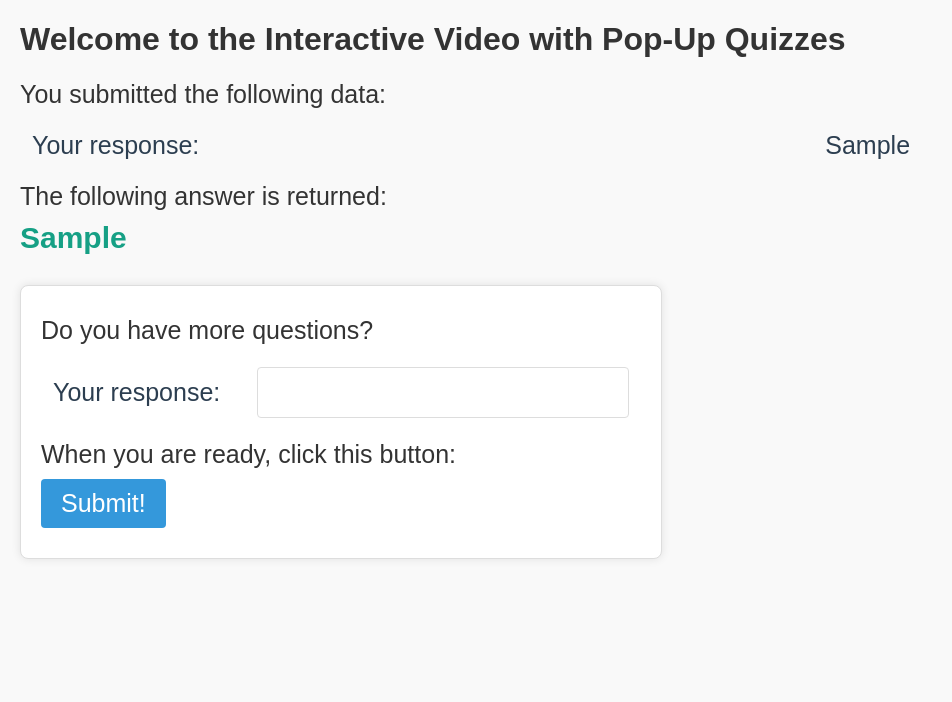
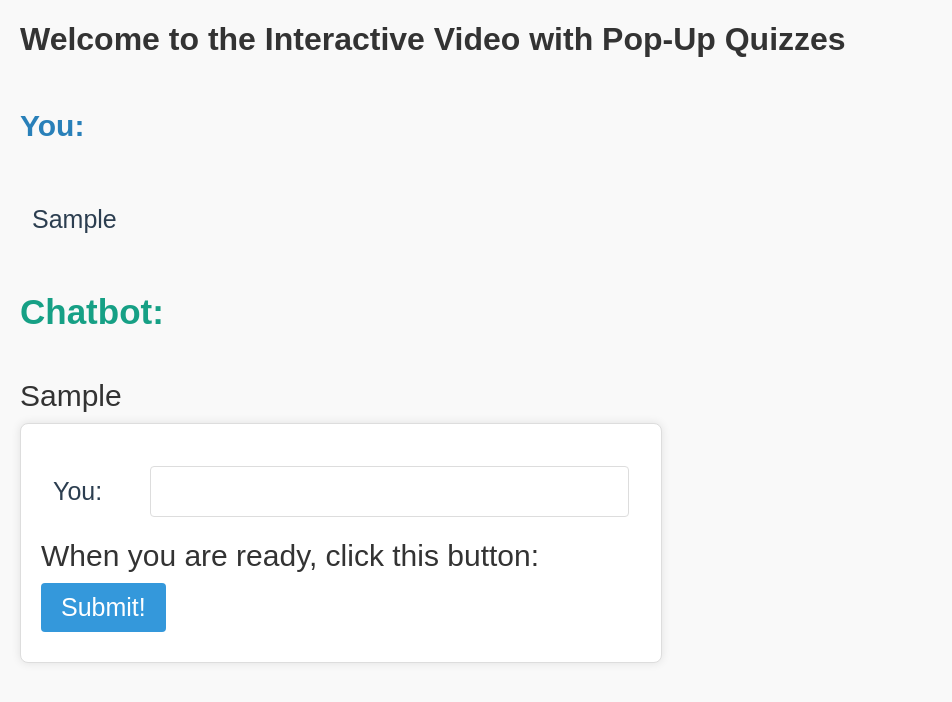
Before and after one commit to eccentric-horse/DeafLearning, a Flask app: template templates/response.html in a window 1280 px wide. Shown: the top 702 px of the page, without its empty margins (0-952 px from the left). Run offline with Flask 3, Linux system fonts and the light colour scheme; the template is opened without the code that fills it: most values are stand-ins (such as "Sample title", 1, 10 or a date in 2020).

Commit message:
Attempted to improve prompts for chatbot's onboarding process. Also made minor changes to the UI (text display).

```diff
--- a/static/hf.css
+++ b/static/hf.css
@@ -81,7 +81,13 @@ input[type="submit"]:hover {
 
 p {
     margin: 10px 0;
-    font-size: 25px;
+    font-size: 30px;
+    text-align: left;
+}
+
+p #chatbot {
+    margin: 15px 0;
+    font-size: 40px;
     text-align: left;
 }
 
@@ -91,3 +97,15 @@ h3 {
     margin-top: 10px;
     text-align: left;
 }
+
+h4 {
+    color: #16a085;
+    font-size: 35px;
+    text-align: left;
+}
+
+h5 {
+    color: #2980b9;
+    font-size: 30px;
+    text-align: left;
+}
--- a/templates/interaction.html
+++ b/templates/interaction.html
@@ -2,12 +2,12 @@
 
 {% block body %}
 
-<h2>Hello welcome to our study</h2>
+<h2>Hello and welcome to our study!</h2>
 
 <form method='POST' action='/ask'>
 <table>
-<p>Use this form to interact with the model:</p>
-<tr><td>Your response:</td><td><input name='input_string' type='TEXT' width='60'></td></tr>
+<p>Use this to interact with the chatbot - start by saying hello!</p>
+<tr><td>You:</td><td><input name='input_string' type='TEXT' width='60'></td></tr>
 </table>
 <p>When you are ready, click this button:</p>
 <p><input value='Submit' type='SUBMIT'></p>
--- a/templates/response.html
+++ b/templates/response.html
@@ -3,18 +3,17 @@
 {% block body %}
 
 
-<p>You submitted the following data:</p>
+<h5>You:</h5>
 <table>
-<tr><td>Your response:</td><td>{{ the_input_string }}</td></tr>
+<tr><td>{{ the_input_string }}</td></tr>
 </table>
 
-<p>The following answer is returned:</p>
-<h3>{{ the_results }}</h3>
+<h4>Chatbot:</h4>
+<p id="chatbot" style="white-space: pre-wrap">{{ the_results }}</p>
 
 <form method='POST' action='/ask'>
     <table>
-    <p>Do you have more questions?</p>
-    <tr><td>Your response:</td><td><input name='input_string' type='TEXT' width='60'></td></tr>
+    <tr><td>You:</td><td><input name='input_string' type='TEXT' width='60'></td></tr>
     </table>
     <p>When you are ready, click this button:</p>
     <p><input value='Submit!' type='SUBMIT'></p>
```
Also changed, not shown: question_types.json (+8 -2 lines).
